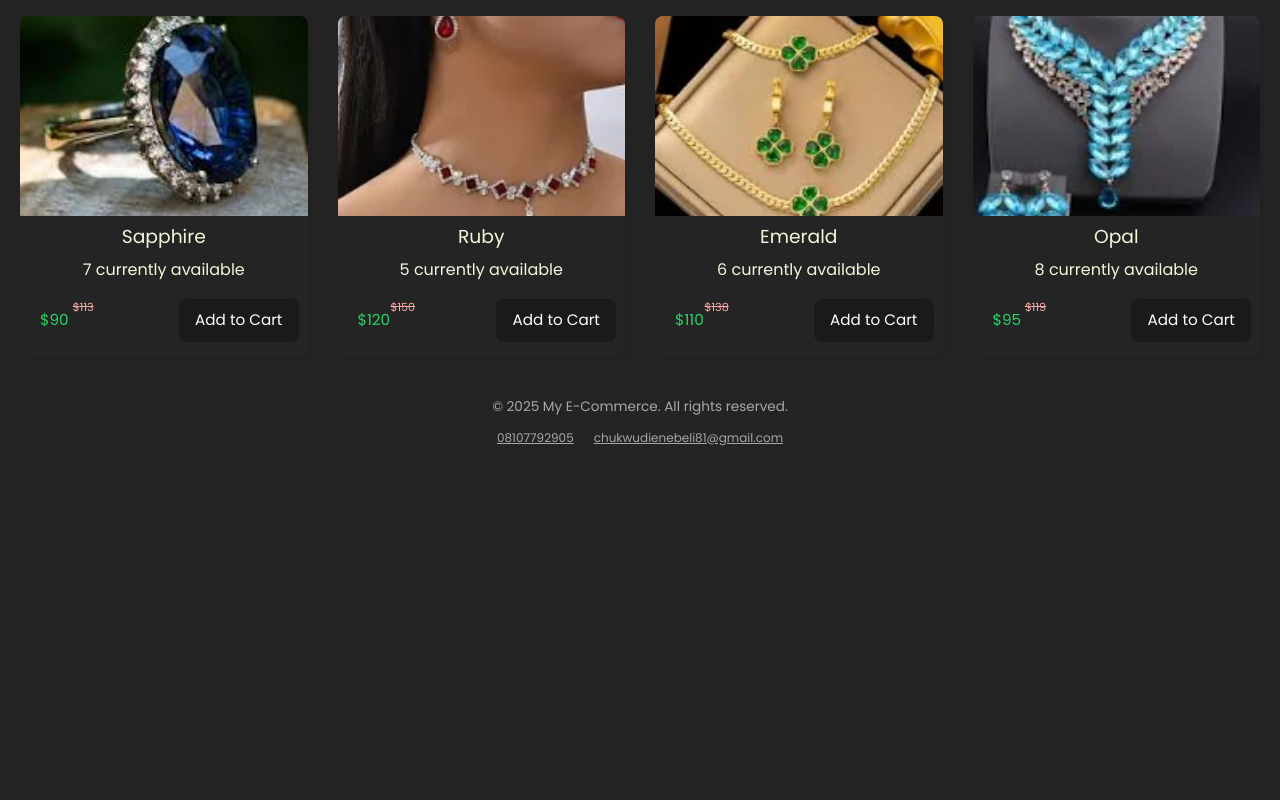
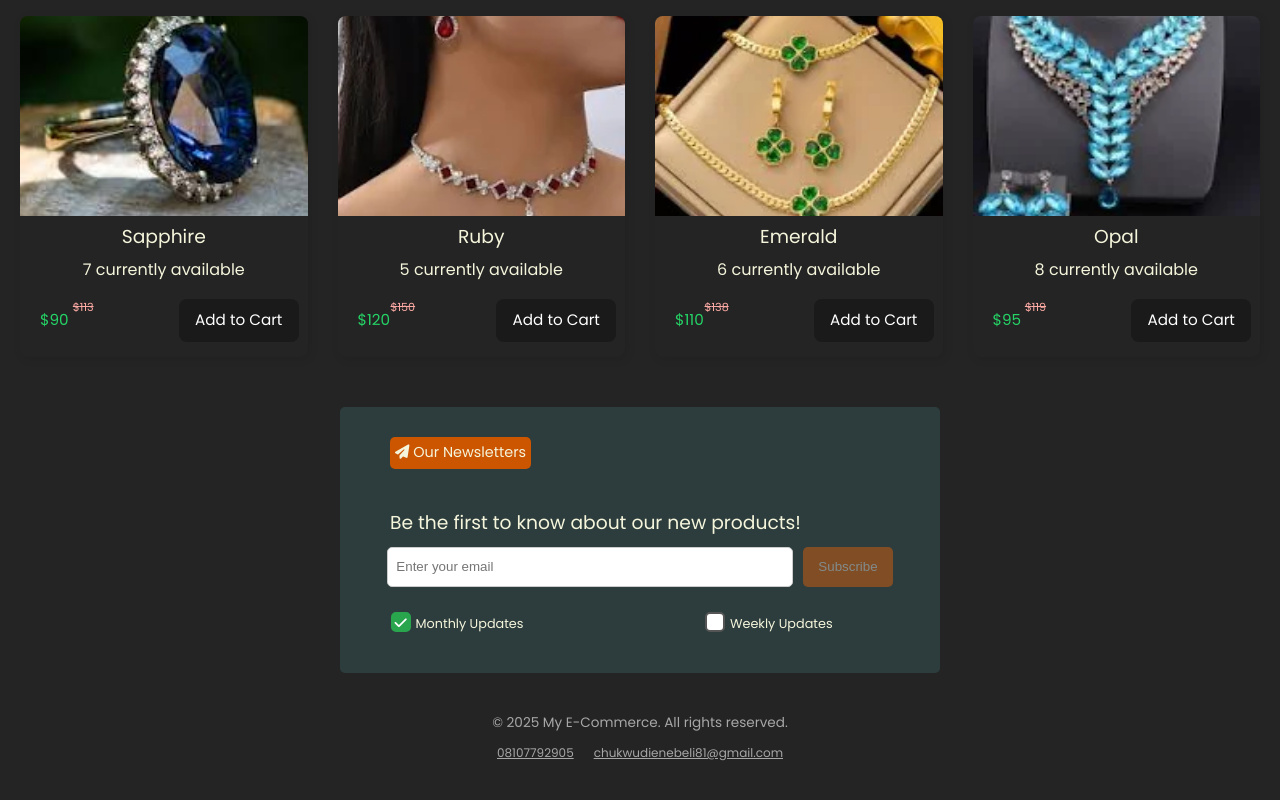
Before and after one commit to Michael-Enebeli/mike-store, a React (Vite) app: page / in a window 1280 px wide. Shown: the part 1612-2412 px from the top of the page. Before the commit the page ends 2150 px from the top, so only its background shows below. Built offline with nearby package versions, Linux system fonts and the light colour scheme.

Commit message:
added newsletter subscription

```diff
--- a/index.html
+++ b/index.html
@@ -9,7 +9,7 @@
     <meta name="viewport" content="width=device-width, initial-scale=1.0">
     <meta http-equiv="X-UA-Compatible" content="IE=edge">
     <link rel="stylesheet" href="styles.css">
-    <link rel="icon" type="image/x-icon" href="/assets/favicon.ico">
+    <link rel="icon" type="image/x-icon" href="/src/assets/favicon.ico">
 
     <link rel="icon" type="image/png" sizes="192192" href="/assets/android-chrome-192x192.png">
     <link rel="icon" type="image/png" sizes="512x512" href="/assets/android-chrome-512x512.png">
--- a/src/App.jsx
+++ b/src/App.jsx
@@ -5,6 +5,8 @@ import Header from "./components/Header";
 import Footer from "./components/Footer";
 import ProductList from "./components/ProductList";
 import WhatsAppEmailIcons from "./components/WhatsAppEmailIcons";
+import SubscriptionForm from "./components/SubscriptionForm";
+
 
 function App() {
   const [cart, setCart] = useState(() => {
@@ -64,6 +66,7 @@ function App() {
         <Route path="/food" element={<ProductList category="food" onAddToCart={addToCart} />} />
       </Routes>
       <WhatsAppEmailIcons />
+      <SubscriptionForm />
       <Footer />
     </Router>
   );
--- a/src/components/Header.jsx
+++ b/src/components/Header.jsx
@@ -1,17 +1,31 @@
 import React, { useState } from "react";
-import { NavLink } from "react-router-dom";
+import { NavLink, useLocation } from "react-router-dom"; // Import useLocation
 import "../styles/Header.css";
 import "@fortawesome/fontawesome-free/css/all.min.css";
 import CartModal from "./CartModal";
-
 
 const Header = ({ cart, onRemoveFromCart, onDecreaseQuantity, setCart }) => {
   const cartCount = cart.reduce((total, item) => total + item.quantity, 0);
   const [isModalOpen, setModalOpen] = useState(false);
 
+  const location = useLocation(); // Get the current route
+
+  // Background images for each category
+  const backgroundImages = {
+  "/": "/images/anklet.webp",
+    "/jewelry": "/images/anklet.webp",
+    "/clothing": "/images/t-shirt.jpg",
+    "/accessories": "/images/scarf.jpg",
+    "/food": "/images/taco.jpg",
+  };
+
+  // Get the background image based on the current route
+  const backgroundImage = backgroundImages[location.pathname] || backgroundImages["/"];
+
   const cartTitle = cartCount === 0
     ? "Your cart is empty"
     : `${cartCount} item(s) in cart`;
+
   const scrollToProducts = () => {
     const allProductsSection = document.getElementById("all-product");
     if (allProductsSection) {
@@ -23,9 +37,7 @@ const Header = ({ cart, onRemoveFromCart, onDecreaseQuantity, setCart }) => {
     <>
       <nav className="navbar">
         <ul className="nav-links">
-        <li><NavLink to="/"
-        className={({ isActive }) =>
-        (isActive || window.location.pathname === "/" ? "active" : "")}>Jewelry </NavLink> </li>
+          <li><NavLink to="/jewelry">Jewelry</NavLink></li>
           <li><NavLink to="/clothing">Clothing</NavLink></li>
           <li><NavLink to="/accessories">Accessories</NavLink></li>
           <li><NavLink to="/food">Food Items</NavLink></li>
@@ -35,6 +47,7 @@ const Header = ({ cart, onRemoveFromCart, onDecreaseQuantity, setCart }) => {
           {cartCount > 0 && <span className="cart-badge">{cartCount}</span>}
         </div>
       </nav>
+
       {isModalOpen && (
         <CartModal
           cart={cart}
@@ -44,10 +57,15 @@ const Header = ({ cart, onRemoveFromCart, onDecreaseQuantity, setCart }) => {
           setCart={setCart}
         />
       )}
-      <div className="hero-section"> <h1>Discover the Perfect Item for Every Occasion!</h1>
-       <p> From elegant jewelry to stylish clothing,
-         must-have accessories, and delicious food items all in one place. </p>
-        <button className="shop-now-btn" onClick={() => scrollToProducts()}> Shop Now</button>
+
+      {/* Hero Section with Dynamic Background */}
+      <div
+        className="hero-section"
+        style={{ backgroundImage: `url(${backgroundImage})`, backgroundSize: "cover", backgroundPosition: "center" }}
+      >
+        <h1>Discover the Perfect Item for Every Occasion!</h1>
+        <p>From elegant jewelry to stylish clothing, must-have accessories, and delicious food items all in one place.</p>
+        <button className="shop-now-btn" onClick={scrollToProducts}>Shop Now</button>
       </div>
     </>
   );
--- /dev/null
+++ b/src/components/SubscriptionForm.jsx
@@ -0,0 +1,59 @@
+import React, { useState } from "react";
+import "../styles/SubscriptionForm.css"; // Keep your styles
+
+const SubscriptionForm = () => {
+    const [email, setEmail] = useState("");
+    const [frequency, setFrequency] = useState("Monthly"); // Default to monthly
+    const [isInputFocused, setIsInputFocused] = useState(false); // Track input focus
+
+    const handleSubmit = (e) => {
+        e.preventDefault();
+        alert(`${frequency} subscription successful`);
+        setEmail(""); // Clear input after submission
+        setIsInputFocused(false); // Reset focus state
+    };
+
+    return (
+        <div className="subscription-container">
+          <span><i className="fas fa-paper-plane"></i> Our Newsletters</span>
+            <h3>Be the first to know about our new products!</h3>
+            <form onSubmit={handleSubmit} className="subscription-form">
+                <input
+                    type="email"
+                    placeholder="Enter your email"
+                    value={email}
+                    onChange={(e) => setEmail(e.target.value)}
+                    onFocus={() => setIsInputFocused(true)} // Enable button on focus
+                    required
+                />
+                <button type="submit" disabled={!isInputFocused}>Subscribe</button>
+            </form>
+
+            <div className="subscription-options">
+                <div className="left-option">
+                    <input
+                        type="checkbox"
+                        name="updateFrequency"
+                        value="Monthly"
+                        checked={frequency === "Monthly"}
+                        onChange={() => setFrequency("Monthly")}
+                    />
+                    <label> Monthly Updates </label>
+                </div>
+
+                <div className="right-option">
+                    <input
+                        type="checkbox"
+                        name="updateFrequency"
+                        value="Weekly"
+                        checked={frequency === "Weekly"}
+                        onChange={() => setFrequency("Weekly")}
+                    />
+                    <label> Weekly Updates </label>
+                </div>
+            </div>
+        </div>
+    );
+};
+
+export default SubscriptionForm;
--- a/src/styles/Header.css
+++ b/src/styles/Header.css
@@ -103,8 +103,8 @@
   text-align: center;
   padding: 37.5vmin 20px;
   position: relative;
-  background: url("t-shirt.jpg") center/cover no-repeat;
-
+  background: url("/t-shirt.jpg") center/cover no-repeat;
+  background: rgba(173, 166, 166, 0.7);
 }
 
 .hero-section::before {
--- a/src/styles/ProductList.css
+++ b/src/styles/ProductList.css
@@ -248,7 +248,7 @@ main {
 }
 
 .skeleton {
-  background: linear-gradient(90deg, #333 25%, #444 50%, #333 75%);
+  ackground: linear-gradient(90deg, #333 25%, #444 50%, #333 75%);
   background-size: 200% 100%;
   animation: loading 1.5s infinite linear;
   border-radius: 5px;
--- /dev/null
+++ b/src/styles/SubscriptionForm.css
@@ -0,0 +1,146 @@
+.subscription-container {
+    width: 90%;
+    max-width: 600px;
+    margin: 40px auto;
+    padding: 30px 10px;
+    color: beige;
+    background-color: rgb(45, 61, 61);
+    border-radius: 5px;
+}
+
+.subscription-container span {
+    margin-bottom: 40px;
+    border-radius: 5px;
+    background: #cc5500;
+    display: inline-block;
+    padding: 5px;
+    font-size: 0.9rem;
+}
+
+@media (min-width: 500px) {
+    .subscription-container span {
+        margin-left: 10px;
+
+    }
+
+    .subscription-container h3 {
+        margin-left: 10px;
+        text-align: center;
+    }
+}
+
+@media (min-width: 1024px) {
+    .subscription-container span {
+        margin-left: 40px;
+    }
+}
+
+.subscription-container h3 {
+    font-weight: normal;
+}
+
+@media (min-width: 1024px) {
+    .subscription-container h3 {
+        margin-left: 40px;
+        text-align: left;
+    }
+}
+
+.subscription-form {
+    display: flex;
+    gap: 10px;
+    justify-content: center;
+    margin-top: 10px;
+}
+
+.subscription-form input {
+    padding: 8px;
+    width: 70%;
+    border: 1px solid #ccc;
+    border-radius: 5px;
+}
+
+.subscription-form button:disabled {
+    opacity: 0.4;
+    cursor: not-allowed;
+}
+
+.subscription-form button {
+    padding: 10px 15px;
+    border: none;
+    background-color: #ff6600;
+    color: white;
+    border-radius: 5px;
+    cursor: pointer;
+}
+
+.subscription-form button:enabled:hover {
+    background-color: #cc5500;
+}
+
+.subscription-options {
+    margin-top: 20px;
+    display: flex;
+    gap: 5px;
+    max-width: 500px;
+    padding: 10px 3% px 7%;
+}
+
+@media (min-width: 500px) {
+    .subscription-options {
+        padding: 5px 3% 10px 7%;
+    }
+}
+
+.subscription-options label {
+    font-size: 0.8rem;
+    margin-top: 2px;
+}
+
+.subscription-options {
+    display: flex;
+    justify-content: space-between;
+    align-items: center;
+    width: 100%;
+}
+
+.left-option,
+.right-option {
+    display: flex;
+    gap: 5px;
+}
+
+.right-option {
+    argin-left: auto;
+}
+
+.subscription-options input[type="checkbox"] {
+    appearance: none;
+    width: 20px;
+    height: 20px;
+    border: 2px solid #555;
+    border-radius: 5px;
+    background-color: white;
+    cursor: pointer;
+    display: inline-block;
+    position: relative;
+}
+
+
+.subscription-options input[type="checkbox"]:checked {
+    background-color: #29a54e;
+    border-color: #29a54e;
+}
+
+
+.subscription-options input[type="checkbox"]:checked::after {
+    content: "\f00c";
+    font-family: "Font Awesome 5 Free";
+    font-weight: 900;
+    color: white;
+    font-size: 14px;
+    position: absolute;
+    left: 50%;
+    top: 50%;
+    transform: translate(-50%, -50%);
+}
```
Lines whose indentation alone changed are shown as unchanged.
